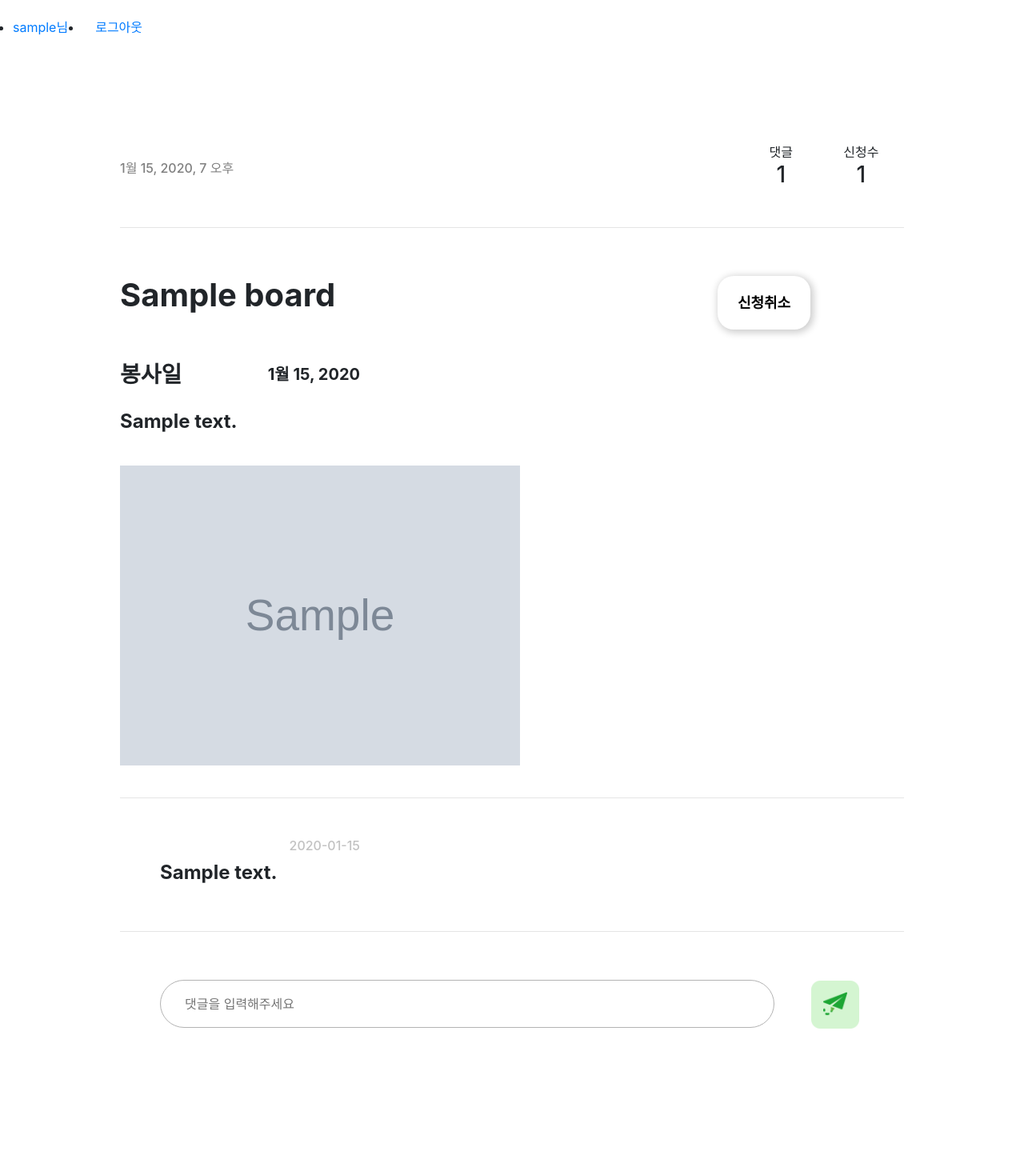
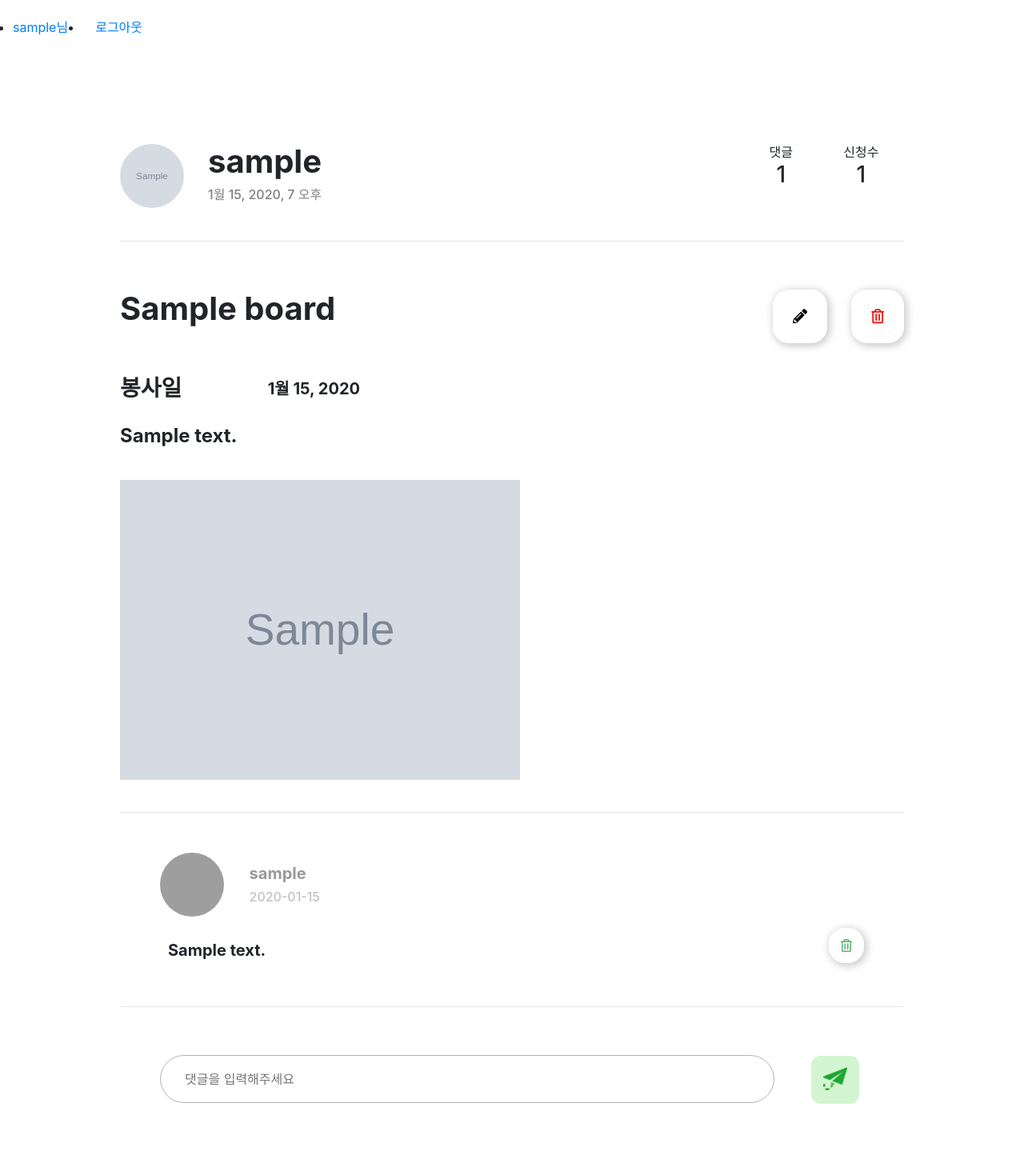
Before and after one commit to chohyeryung/DahamDog, a Django app: page /board/1/ in a window 1280 px wide. Shown: the part 1066-2510 px from the top of the page at 80% size. Before the commit the page ends 2352 px from the top, so only its background shows below. Run offline with Django 3.2, Linux system fonts and the light colour scheme; a user stored in the database is signed in; tables that the repository leaves empty hold one stand-in row (values such as "Sample post"); grey boxes marked "Sample" are stand-in pictures; some libraries are stand-ins or nearby versions; grey boxes are pictures that could not be loaded.

Commit message:
#2-14. board의 모든 user -> profile.user로 변경

```diff
--- a/static/css/board_detail.css
+++ b/static/css/board_detail.css
@@ -69,7 +69,7 @@ h1 {
     display: flex;
     flex-direction: row;
     justify-content: space-around;
-    width: 350px;
+    width: auto;
     font-size: 18px;
 }
 
@@ -130,9 +130,14 @@ h1 {
 }
 
 .comment-info .one {
-    width: 250px;
+    width: 200px;
     justify-content: space-between;
     margin-bottom: 10px;
+}
+
+.one-one{
+    display: flex;
+    flex-direction: column;
 }
 
 .comment-info .one h5 {
@@ -146,6 +151,11 @@ h1 {
 
 .comment-info .second {
     justify-content: space-between;
+}
+
+.comment-info .second h5{
+    margin-left: 10px;
+    margin-top: 20px;
 }
 
 .btn-com {
--- a/static/css/board_list.css
+++ b/static/css/board_list.css
@@ -15,7 +15,7 @@
     column-gap: 32px;
     grid-row-gap: 72px;
     row-gap: 72px;
-    padding: 120px 90px 220px 130px;
+    padding: 120px 90px 160px 130px;
 }
 
 a, a:hover{
--- a/templates/daham/board_detail.html
+++ b/templates/daham/board_detail.html
@@ -25,11 +25,11 @@
     <div class="detail-con">
         <div class="header">
             <div class="user-info">
-{#                <img {% if person.profile.image %} src="{{ person.profile.image.url }}"#}
-{#                                                   {% else %}src="https://i.stack.imgur.com/34AD2.jpg"{% endif %}#}
-{#                                                   class="user-img" alt="">#}
+                <img {% if board.profile.image %} src="{{ board.profile.image.url }}"
+                                                   {% else %}src="https://i.stack.imgur.com/34AD2.jpg"{% endif %}
+                                                   class="user-img" alt="">
                 <div class="user-more-info">
-                    <h1>{{ board.user.username }}</h1>
+                    <h1>{{ board.profile.nickname }}</h1>
                     <h6>{{ board.created_date }}</h6>
                 </div>
             </div>
@@ -48,23 +48,25 @@
             <div class="import-info">
                 <h1>{{ board.title }}</h1>
                 <div class="btn-group">
+                    {% if board.profile.user != request.user %}
                         {% if application_list.count == 0 %}
-                        <a {% if board.user.username == user.username %}class="disabled" href="#" {% endif %}
-                           href="{% url 'daham:application_create' board.id %}">
+                            <a href="{% url 'daham:application_create' board.id %}">
                                 <button>신청하기</button>
                             </a>
                         {% else %}
                             {% for application in application_list.all %}
-                            <a {% if board.user.username == user.username %}class="disabled" href="#" {% endif %}
-                               href="{% url 'daham:application_delete' application.id %}">
+                                <a href="{% url 'daham:application_delete' application.id %}">
                                     <button>신청취소</button>
                                 </a>
                             {% endfor %}
                         {% endif %}
-                    {% if request.user == board.user %}
+                    {% else %}
+                    {% endif %}
+
+                    {% if request.user == board.profile.user %}
                         <a href="{% url 'daham:board_update' board.id %}">
                             <button><i class="fas fa-pencil-alt"></i></button>
-                        </a>
+                        </a>&nbsp;&nbsp;&nbsp;&nbsp;&nbsp;&nbsp;
                         <a href="#" class="delete" data-uri="{% url 'daham:board_delete' board.id %}">
                             <button style="color:red;"><i class="far fa-trash-alt"></i></button>
                         </a>
@@ -87,12 +89,17 @@
             {% for comment in board.comment_set.all %}
                 <div class="comment-info">
                     <div class="info one">
-                        <h5>{{ comment.user.username }}</h5>
+                        <img {% if person.profile.image %} src="{{ person.profile.image.url }}"
+                                                           {% else %}src="https://i.stack.imgur.com/34AD2.jpg"{% endif %}
+                                                           class="user-img" alt="">
+                        <div class="one-one">
+                            <h5>{{ comment.profile.nickname }}</h5>
                             <h6>{{ comment.created_date|date:'Y-m-d' }}</h6>
                         </div>
+                    </div>
                     <div class="info second">
-                        <h4>{{ comment.content }}</h4>
-                        {% if request.user == comment.user %}
+                        <h5>{{ comment.content }}</h5>
+                        {% if request.user == comment.profile.user %}
                             <a href="#" class="delete" data-uri="{% url 'daham:comment_delete' comment.id %}">
                                 <button class="btn-com"><i class="far fa-trash-alt"></i></button>
                             </a>
@@ -104,7 +111,7 @@
             <form action="{% url 'daham:comment_create' board.id %}" method="post">
                 {% csrf_token %}
                 <input {% if not user.is_authenticated %}disabled{% endif %} name="content" class="in-com"
-                       placeholder="댓글을 입력해주세요" id="content">
+                       placeholder="댓글을 입력해주세요" autocomplete="off" id="content">
                 <button type="submit" class="submit"><img src="{% static 'img/send.png' %}" alt=""/></button>
             </form>
         </div>
--- a/templates/daham/board_list.html
+++ b/templates/daham/board_list.html
@@ -31,7 +31,7 @@
                             {% endif %}
                         </div>
                         <div class="board-info second">
-                            <span>{{ board.user.username }}</span>
+                            <span>{{ board.profile.nickname }}</span>
                             <div class="board-more-info">
                                 <i class="fas fa-comment"></i>&nbsp;{{ board.comment_set.all.count }}&nbsp;&nbsp;
                                 <i class="fas fa-address-book"></i>&nbsp;{{ board.application_set.all.count }}
```
Lines whose indentation alone changed are shown as unchanged.
